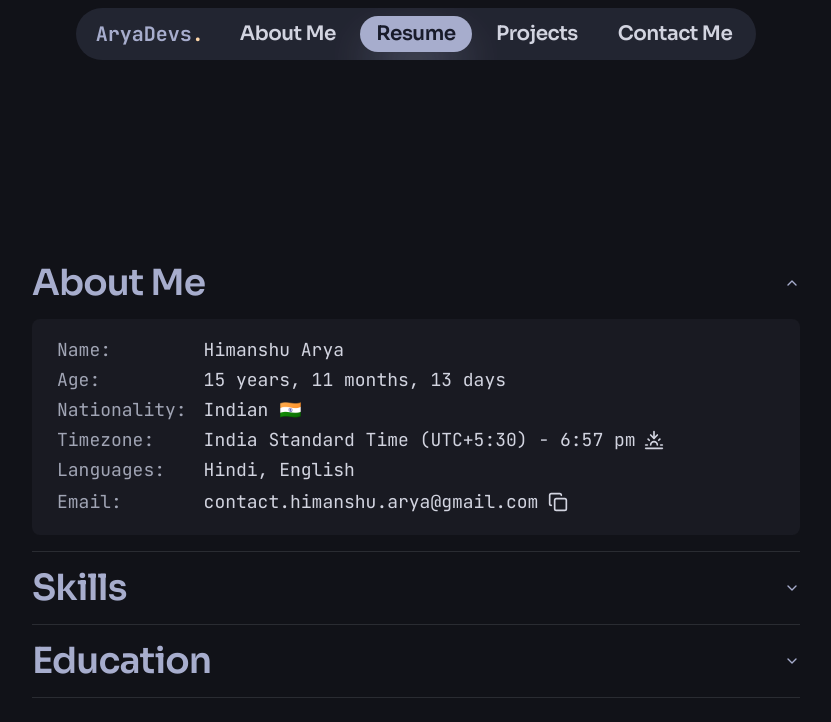
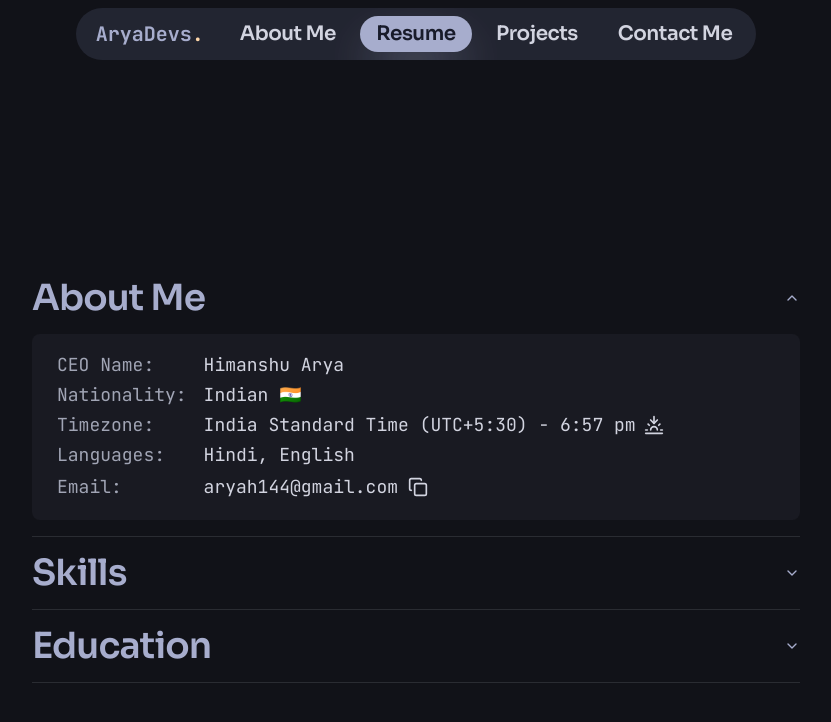
Before and after one commit to Programmer-Himanshu-Arya/portfolio2, a Next.js app: page /resume in a window 1280 px wide. Shown: the top 722 px of the page, without its empty margins (224-1055 px from the left). Built offline with nearby package versions, Linux system fonts and the light colour scheme.

Commit message:
Update about-me.tsx

```diff
--- a/src/app/(portfolio)/resume/_components/about-me.tsx
+++ b/src/app/(portfolio)/resume/_components/about-me.tsx
@@ -9,12 +9,8 @@ export function AboutMe() {
         <table className="text-xs text-secondary-foreground md:text-lg">
           <tbody>
             <tr>
-              <td className="text-muted-foreground md:pr-4">Name:</td>
+              <td className="text-muted-foreground md:pr-4">CEO Name:</td>
               <td>Himanshu Arya</td>
-            </tr>
-            <tr>
-              <td className="text-muted-foreground md:pr-4">Age:</td>
-              <td>{getRelativeDate(new Date('2008-11-19'))}</td>
             </tr>
             <tr>
               <td className="text-muted-foreground md:pr-4">Nationality:</td>
@@ -31,7 +27,7 @@ export function AboutMe() {
             <tr>
               <td className="text-muted-foreground md:pr-4">Email:</td>
               <td>
-                <CopyableText>contact.himanshu.arya@gmail.com</CopyableText>
+                <CopyableText>aryah144@gmail.com</CopyableText>
               </td>
             </tr>
           </tbody>
```
